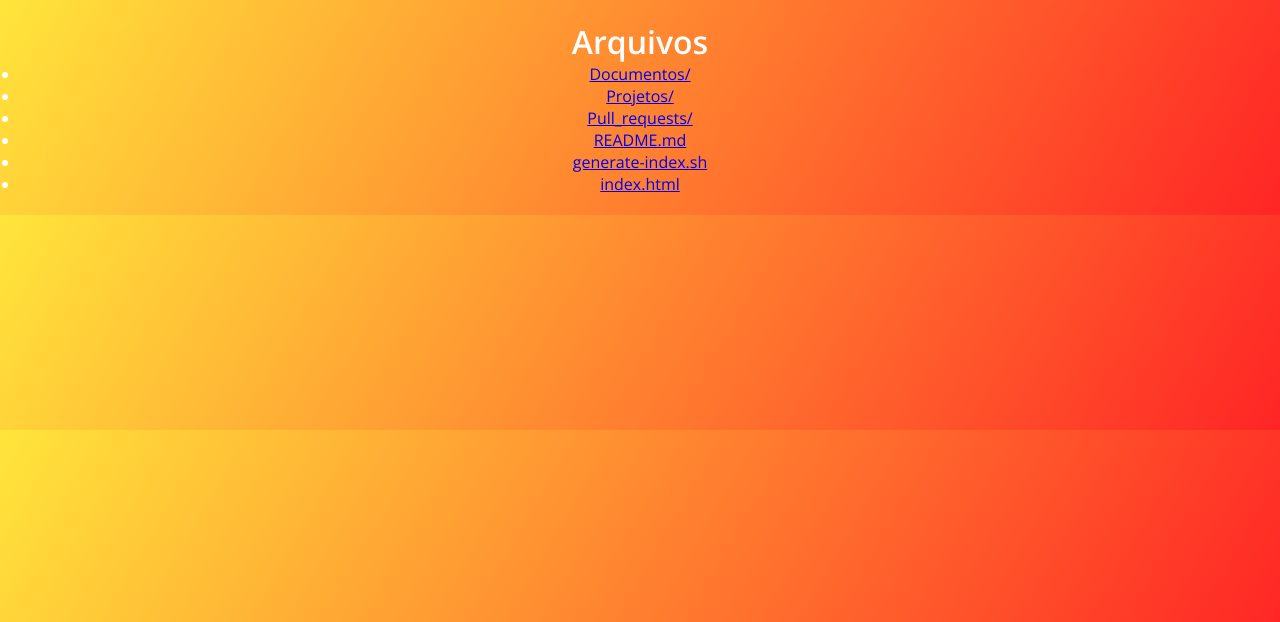
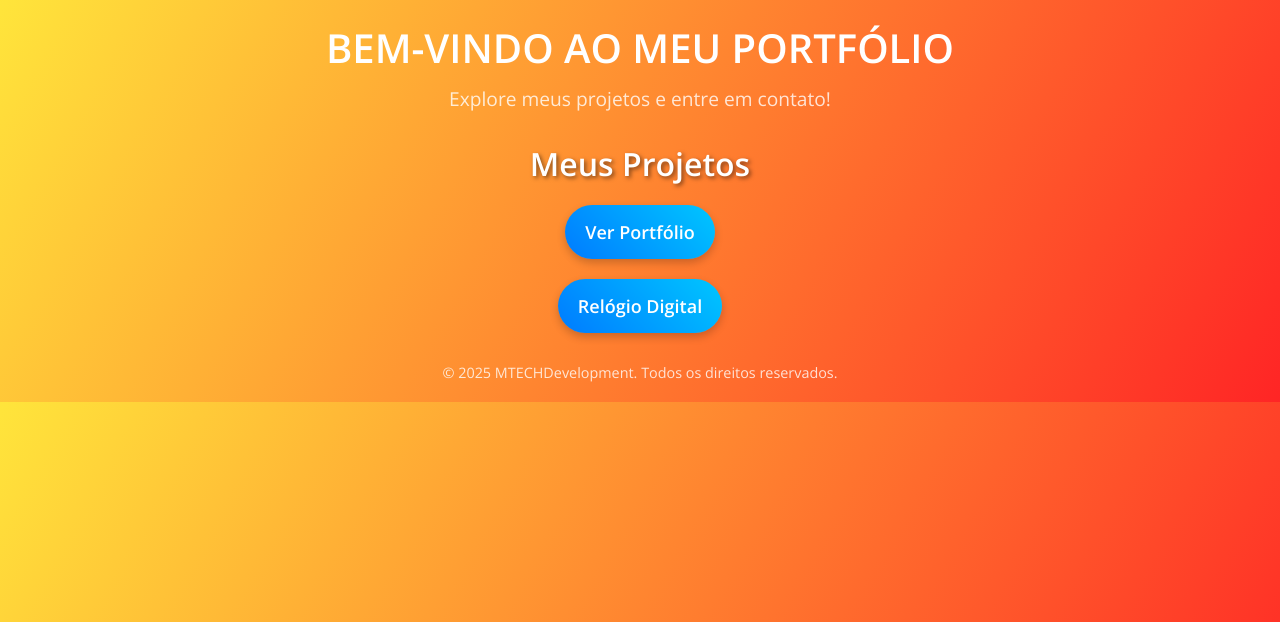
Before and after one commit to MTECH-ops/Portfolio, a PHP site: page / in a window 1280 px wide. Shown: the top 622 px of the page. Run offline with PHP 8.4, Linux system fonts and the light colour scheme; a stand-in replaces the project's code that opens the database connection.

Commit message:
Adiciona todos os arquivos

```diff
--- a/assets/css/style.css
+++ b/assets/css/style.css
@@ -27,44 +27,21 @@ header h1 {
     text-transform: uppercase;
 }
 
+header p {
+    font-size: 1.2rem;
+    color: rgba(255, 255, 255, 0.8);
+}
+
 /* Seção de Projetos */
-section {
+.projetos {
     margin: 20px 0;
 }
 
-.projeto {
-    margin: 20px;
-    padding: 20px;
-    background: rgba(0, 0, 0, 0.7);
-    border-radius: 8px;
-    box-shadow: 0 4px 8px rgba(0, 0, 0, 0.5);
-    transition: transform 0.3s, box-shadow 0.3s;
-}
-
-.projeto:hover {
-    transform: scale(1.05);
-    box-shadow: 0 6px 12px rgba(0, 0, 0, 0.7);
-}
-
-.projeto a {
-    text-decoration: none;
+.projetos h2 {
+    font-size: 2rem;
+    margin-bottom: 20px;
     color: #fff;
-}
-
-.projeto h3 {
-    font-size: 1.5rem;
-    margin-bottom: 10px;
-}
-
-.projeto p {
-    font-size: 1rem;
-}
-
-/* Rodapé */
-footer {
-    margin-top: 30px;
-    font-size: 0.9rem;
-    color: rgba(255, 255, 255, 0.8);
+    text-shadow: 2px 2px 4px rgba(0, 0, 0, 0.5);
 }
 
 /* Container dos botões */
@@ -102,3 +79,28 @@ footer {
     transform: scale(1.05);
     box-shadow: 0 6px 12px rgba(0, 0, 0, 0.3);
 }
+
+/* Indicador de carregamento */
+.loading-indicator {
+    margin-top: 20px;
+    font-size: 18px;
+    color: #fff;
+    font-weight: bold;
+    animation: blink 1s infinite;
+}
+
+@keyframes blink {
+    0%, 100% {
+        opacity: 1;
+    }
+    50% {
+        opacity: 0.5;
+    }
+}
+
+/* Rodapé */
+footer {
+    margin-top: 30px;
+    font-size: 0.9rem;
+    color: rgba(255, 255, 255, 0.8);
+}
--- a/index.html
+++ b/index.html
@@ -1,6 +1,6 @@
 <!DOCTYPE html>
-<html lang="en">
-<head><meta charset="UTF-8"><title>Explorador de Arquivos</title></head>
+<html lang="pt-br">
+
 <head>
     <meta charset="UTF-8">
     <meta http-equiv="X-UA-Compatible" content="IE=edge">
@@ -8,11 +8,47 @@
     <link rel="stylesheet" href="assets/css/style.css">
     <title>Meu Portfólio</title>
 </head>
-<body><h1>Arquivos</h1><ul>
-<li><a href="Documentos/">Documentos/</a></li>
-<li><a href="Projetos/">Projetos/</a></li>
-<li><a href="Pull_requests/">Pull_requests/</a></li>
-<li><a href="README.md">README.md</a></li>
-<li><a href="generate-index.sh">generate-index.sh</a></li>
-<li><a href="index.html">index.html</a></li>
-</ul></body></html>
+
+<body>
+    <header>
+        <h1>Bem-vindo ao Meu Portfólio</h1>
+        <p>Explore meus projetos e entre em contato!</p>
+    </header>
+
+    <section class="projetos">
+        <h2>Meus Projetos</h2>
+        <div class="button-container">
+            <a href="https://github.com/MTECHDevelopment/Portfolio" class="button-link">
+                <button class="styled-button">Ver Portfólio</button>
+            </a>
+        </div>
+        <div class="button-container">
+            <a href="https://github.com/MTECHDevelopment/relogiodigital" class="button-link">
+                <button class="styled-button">Relógio Digital</button>
+            </a>
+        </div>
+    </section>
+
+    <div id="loading" class="loading-indicator" style="display: none;">
+        Carregando...
+    </div>
+
+    <footer>
+        <p>&copy; 2025 MTECHDevelopment. Todos os direitos reservados.</p>
+    </footer>
+
+    <script>
+        // Exibe o indicador de carregamento ao clicar nos botões
+        function showLoading() {
+            document.getElementById('loading').style.display = 'block';
+        }
+
+        // Adiciona evento aos botões
+        const buttons = document.querySelectorAll('.styled-button');
+        buttons.forEach(button => {
+            button.addEventListener('click', showLoading);
+        });
+    </script>
+</body>
+
+</html>
```
Also changed, not shown: .github/workflows/deploy.yml.
